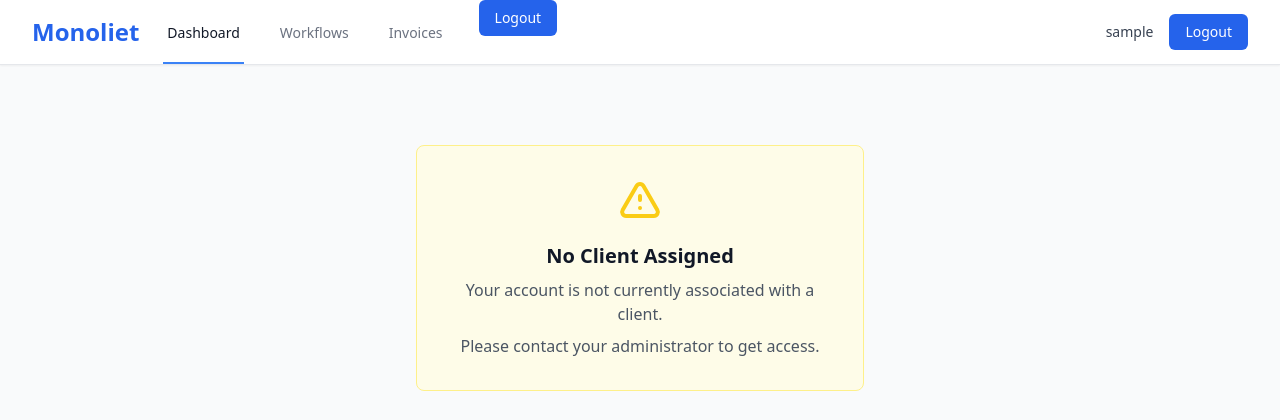
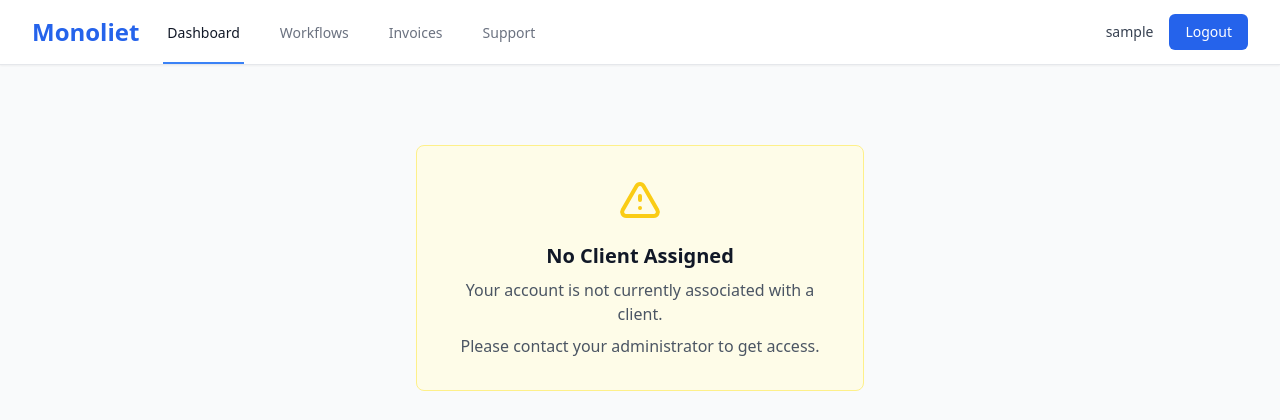
Before and after one commit to AMvdBM19/monoliet-portal, a Django app: page / in a window 1280 px wide. Shown: the top 420 px of the page. Run offline with Django 5.2, Linux system fonts and the light colour scheme; the visitor is signed in with stand-in values (Sample User, id 1); some libraries are stand-ins or nearby versions.

Commit message:
Logout fix 0.1

```diff
--- a/clients/templates/clients/base.html
+++ b/clients/templates/clients/base.html
@@ -41,21 +41,21 @@
                         <a href="{% url 'portal:invoices' %}" class="{% if request.resolver_match.url_name == 'invoices' %}border-blue-500 text-gray-900{% else %}border-transparent text-gray-500 hover:border-gray-300 hover:text-gray-700{% endif %} inline-flex items-center px-1 pt-1 border-b-2 text-sm font-medium">
                             Invoices
                         </a>
+                        <a href="{% url 'portal:support' %}" class="{% if request.resolver_match.url_name == 'support' %}border-blue-500 text-gray-900{% else %}border-transparent text-gray-500 hover:border-gray-300 hover:text-gray-700{% endif %} inline-flex items-center px-1 pt-1 border-b-2 text-sm font-medium">
+                            Support
+                        </a>
+                    </div>
+                    {% endif %}
+                </div>
+                <div class="flex items-center">
+                    {% if user.is_authenticated %}
+                        <span class="text-gray-700 text-sm mr-4">{{ user.username }}</span>
                         <form method="post" action="{% url 'portal:logout' %}" style="display: inline;">
                             {% csrf_token %}
                             <button type="submit" class="bg-blue-600 hover:bg-blue-700 text-white px-4 py-2 rounded-md text-sm font-medium cursor-pointer">
                                 Logout
                             </button>
                         </form>
-                    </div>
-                    {% endif %}
-                </div>
-                <div class="flex items-center">
-                    {% if user.is_authenticated %}
-                        <span class="text-gray-700 text-sm mr-4">{{ user.username }}</span>
-                        <a href="{% url 'portal:logout' %}" class="bg-blue-600 hover:bg-blue-700 text-white px-4 py-2 rounded-md text-sm font-medium">
-                            Logout
-                        </a>
                     {% endif %}
                 </div>
             </div>
```
